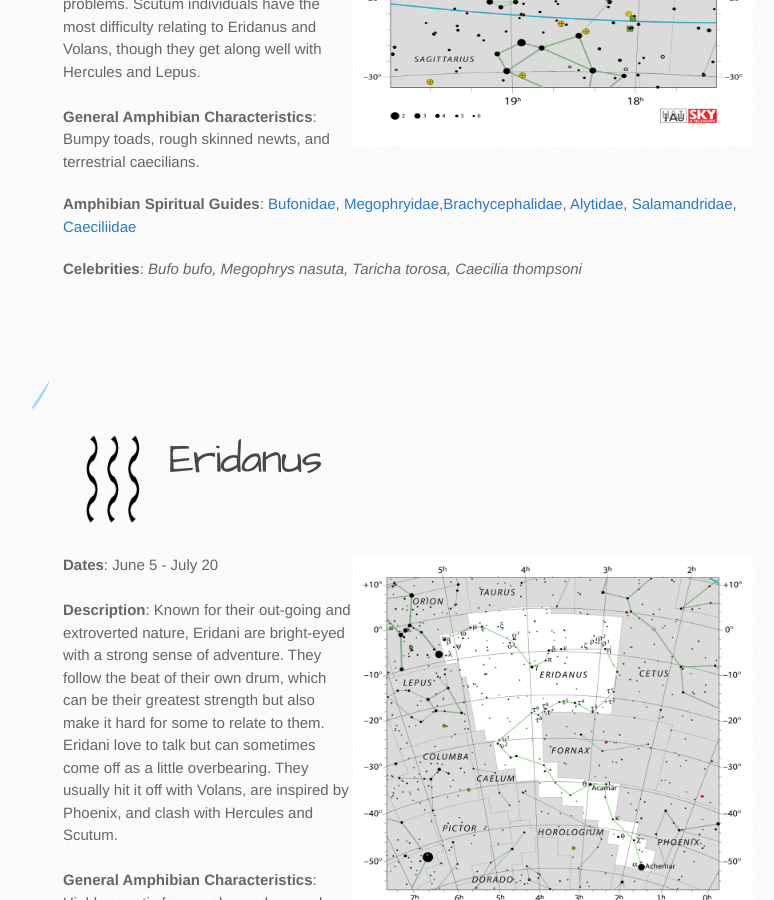
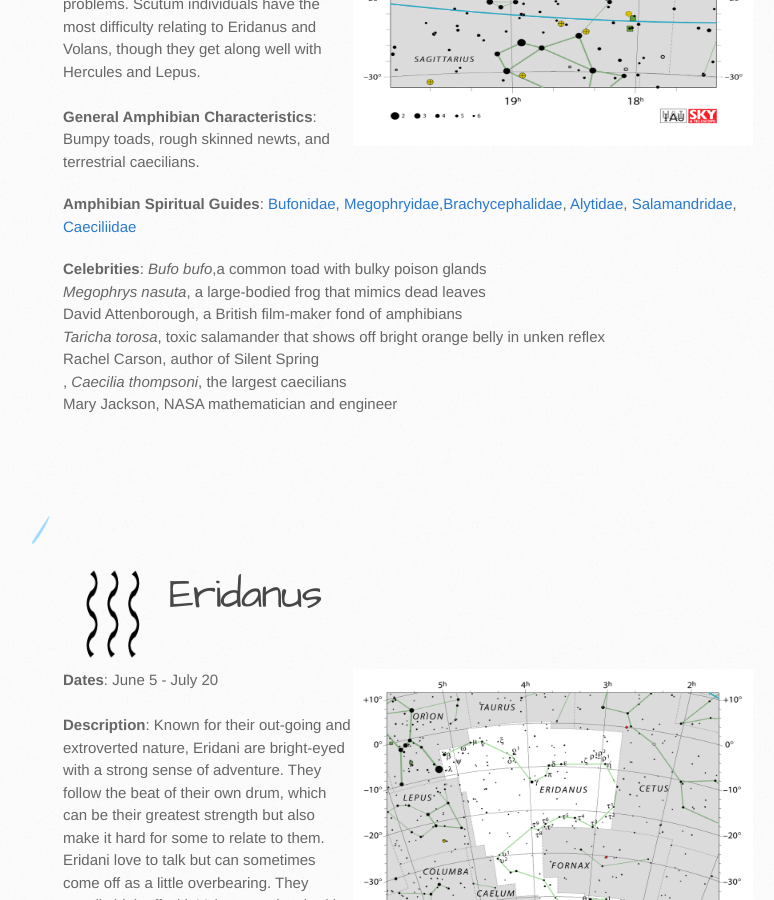
Before and after one commit to TarvinLab/amphibioscope, a Jekyll site: the page built from find-your-sign.md, in a window 1280 px wide and 900 px high, scrolled down 675 px. Shown: the whole window, without its empty margins (107-881 px from the left). Built offline with Jekyll 4.4.1, drawn with Linux system fonts in a browser that asks for light colours; our own code applies the rules of GitHub Pages for plain Markdown files.

Commit message:
added human celebrities

```diff
--- a/find-your-sign.md
+++ b/find-your-sign.md
@@ -8,7 +8,9 @@
 <p><b>Amphibian Spiritual Guides</b>:
    <a href="https://amphibiaweb.org/lists/Bufonidae.shtml">Bufonidae</a>, <a href="https://amphibiaweb.org/lists/Megophryidae.shtml">Megophryidae</a>,<a href="https://amphibiaweb.org/lists/Brachycephalidae.shtml">Brachycephalidae</a>, <a href="https://amphibiaweb.org/lists/Alytidae.shtml">Alytidae</a>, <a href="https://amphibiaweb.org/lists/Salamandridae.shtml">Salamandridae</a>, <a href="https://amphibiaweb.org/lists/Caeciliidae.shtml">Caeciliidae</a>
 </p>
-  <b>Celebrities</b>: <i>Bufo bufo, Megophrys nasuta, Taricha torosa, Caecilia thompsoni</i> </p> <br /> <br />
+  <b>Celebrities</b>: <i>Bufo bufo</i>,a common toad with bulky poison glands<br /> <i>Megophrys nasuta</i>, a large-bodied frog that mimics dead leaves <br /> David Attenborough, a British film-maker fond of amphibians<br />
+  <i>Taricha torosa</i>, toxic salamander that shows off bright orange belly in unken reflex<br /> Rachel Carson, author of Silent Spring<br />, <i>Caecilia thompsoni</i>, the largest caecilians<br /> Mary Jackson, NASA mathematician and engineer  </p>
+  <p><br /> <br />
 
 
 
```
